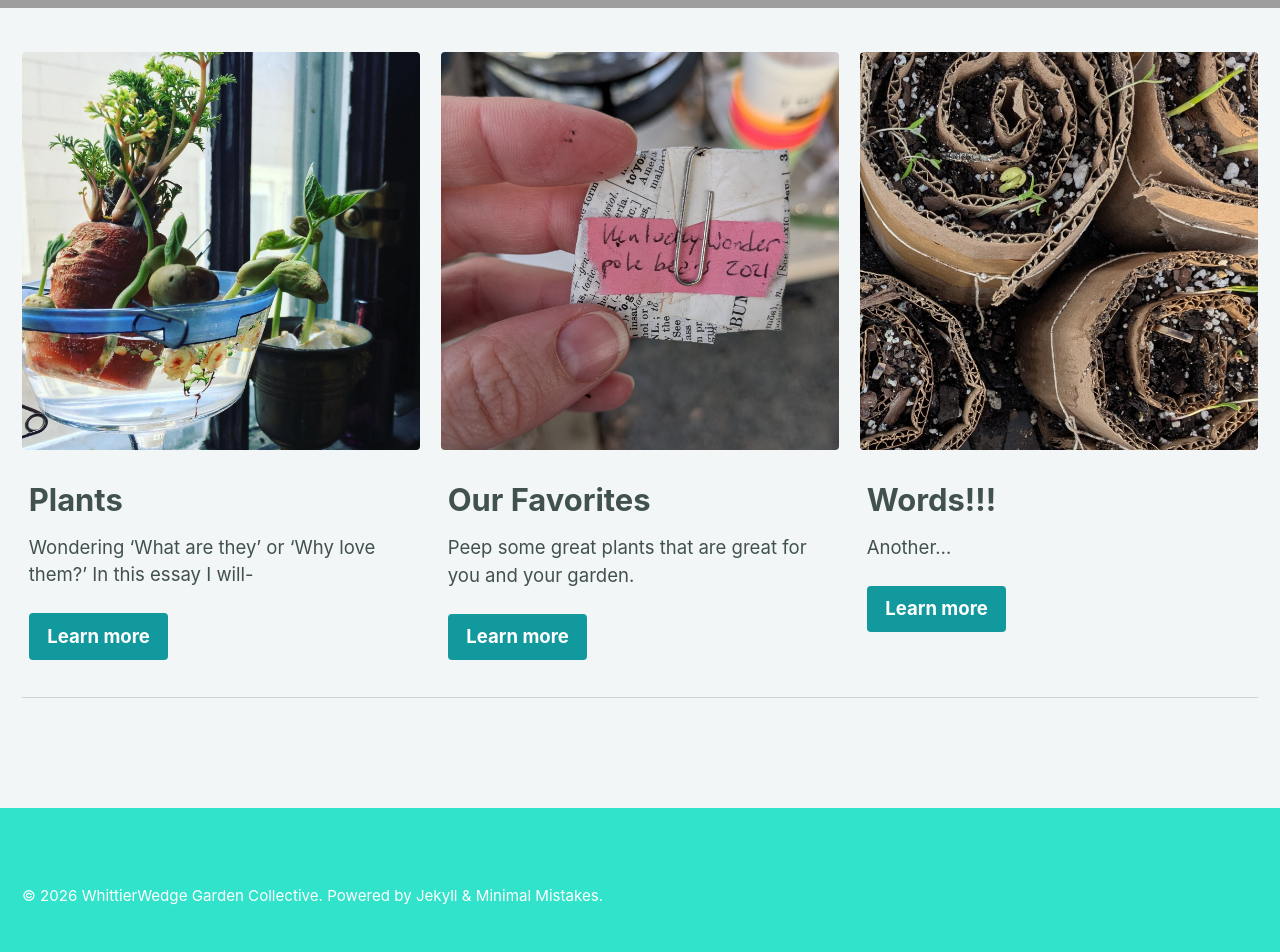
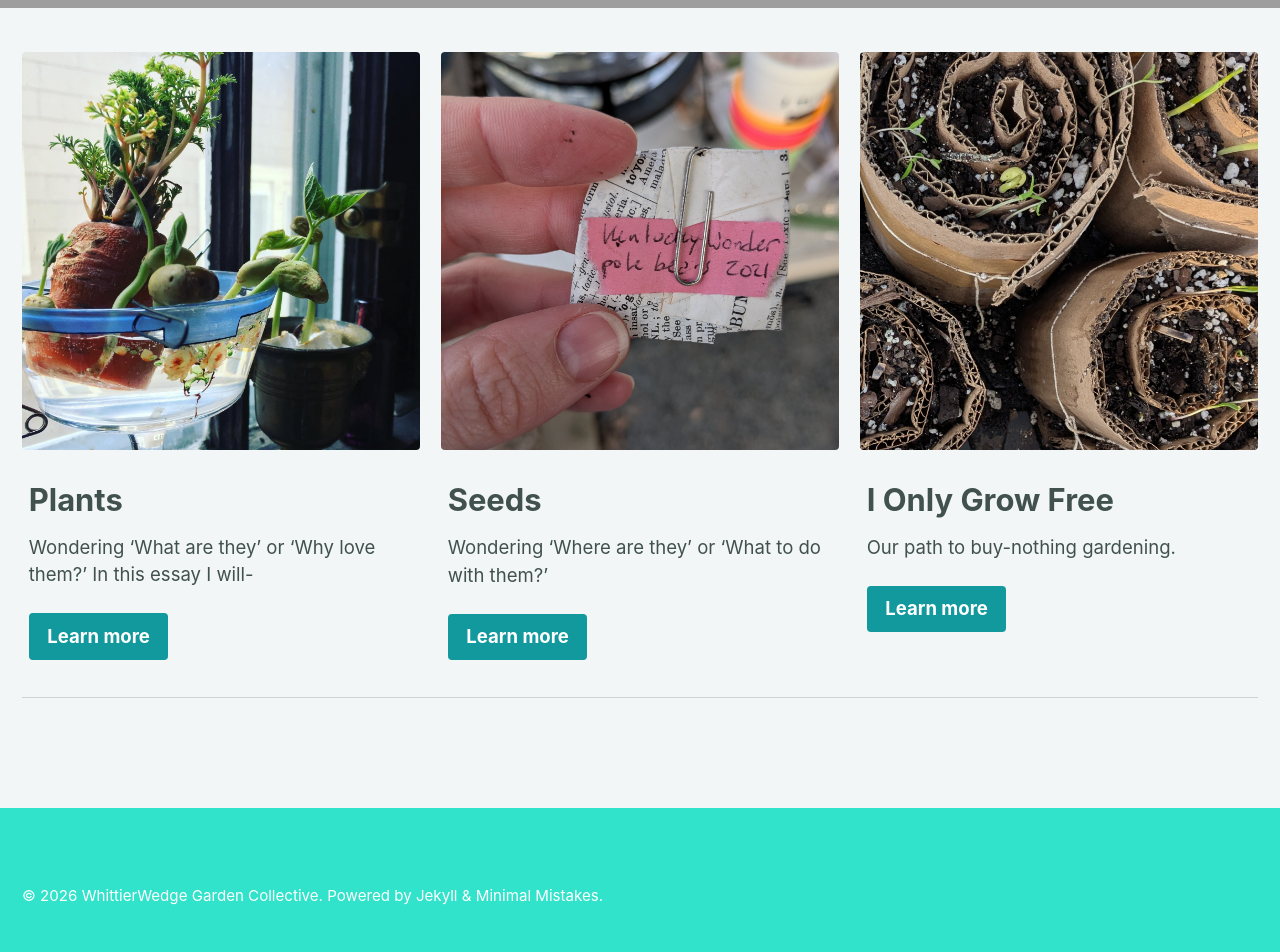
Before and after one commit to sparrow925/garden-collective, a Jekyll site: the page built from index.md, in a window 1280 px wide. Shown: the part 371-1323 px from the top of the page. Built offline with Jekyll 4.4.1, drawn with Linux system fonts in a browser that asks for light colours; cached includes are drawn as plain includes; grey boxes are pictures that could not be loaded.

Commit message:
Update index.md

```diff
--- a/index.md
+++ b/index.md
@@ -19,15 +19,15 @@ feature_row:
     btn_label: "Learn more"
   - image_path: /assets/images/seeds.jpg
     alt: "favs"
-    title: "Our Favorites"
-    excerpt: "Peep some great plants that are great for you and your garden."
+    title: "Seeds"
+    excerpt: "Wondering 'Where are they' or 'What to do with them?'"
     url: "/temp/"
     btn_class: "btn--primary"
     btn_label: "Learn more"
   - image_path: /assets/images/snails.jpg
     alt: "mission"
-    title: "Words!!!"
-    excerpt: "Another..."
+    title: "I Only Grow Free"
+    excerpt: "Our path to buy-nothing gardening."
     url: "/temp/"
     btn_class: "btn--primary"
     btn_label: "Learn more"
```
